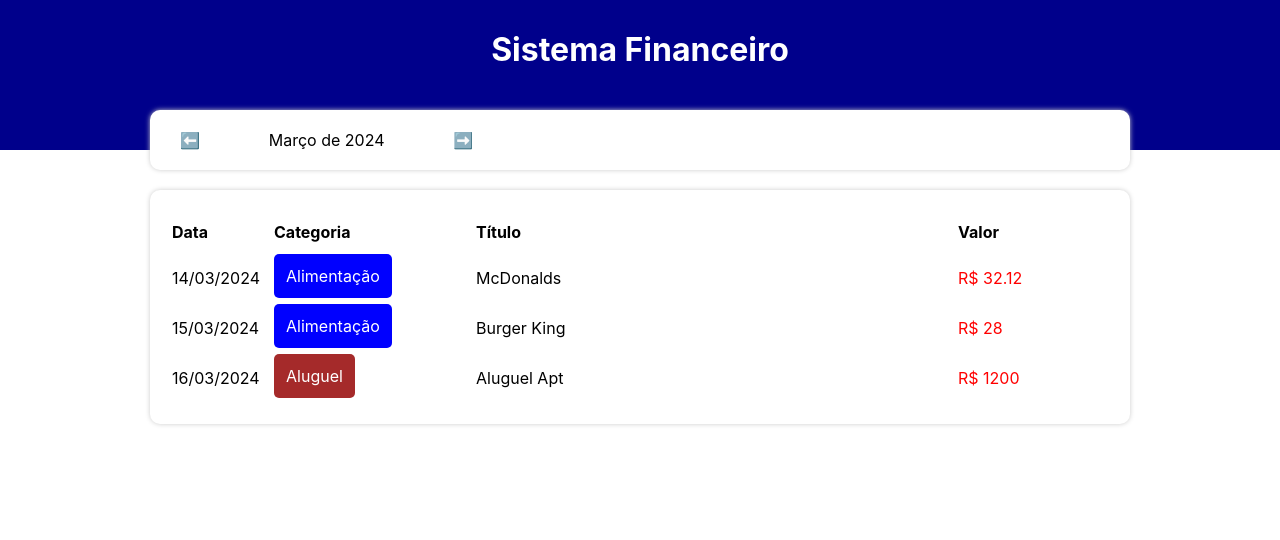
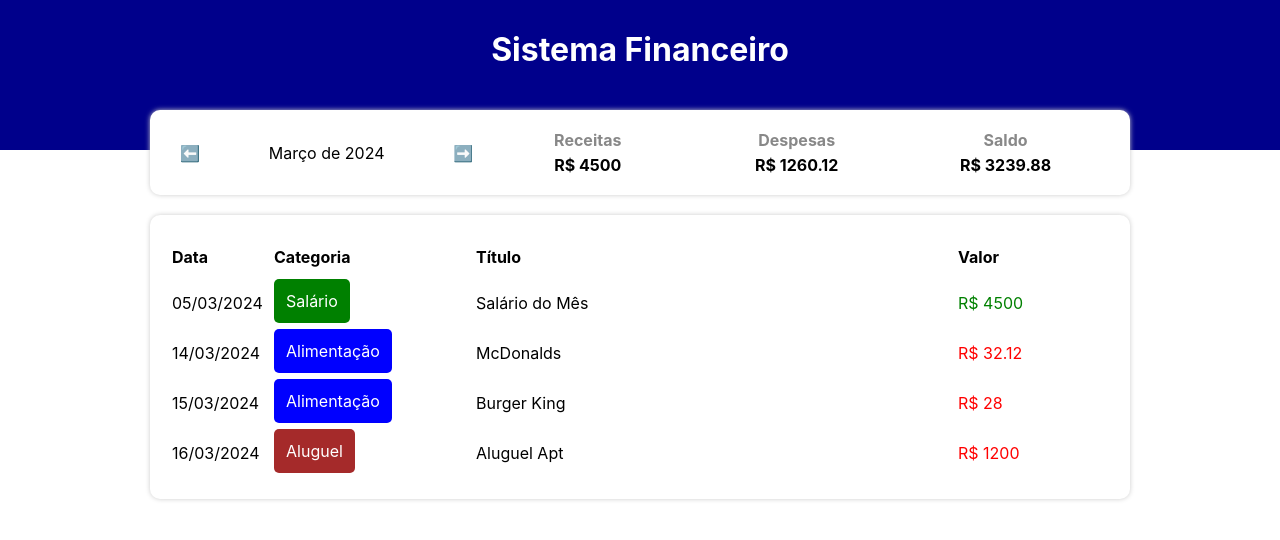
Before and after one commit to pierrialexandervidmar/Gerenciador-Financeiro, a React (Create React App) app: page / in a window 1280 px wide. Shown: the top 540 px of the page. Built offline with nearby package versions, Linux system fonts and the light colour scheme.

Commit message:
Cálculos realizados

```diff
--- a/src/App.tsx
+++ b/src/App.tsx
@@ -17,9 +17,29 @@ const App = () => {
   const [income, setIncome] = useState(0);
   const [expense, setExpense] = useState(0);
 
+  // Monitora a lista filtrada, sempre que houver mudança
   useEffect(() => {
     setFilteredList(filterListByMonth(list, currentMonth))
   }, [list, currentMonth]);
+
+  // Monitora os valores da lista filtrada e faz os cálculos
+  useEffect(() => {
+    let incomeCount = 0;
+    let expenseCount = 0;
+
+    for(let i in filteredList) {
+      // SE as categorias da lista filtrada em tela for do tipo expense
+      if(categories[filteredList[i].category].expense) {
+        expenseCount += filteredList[i].value;
+      } else {
+        incomeCount += filteredList[i].value;
+      }
+    }
+
+    setIncome(incomeCount);
+    setExpense(expenseCount);
+
+  }, [filteredList]);
 
   const handleMonthChange = (newMonth: string) => {
     setCurrentMonth(newMonth);
--- a/src/components/InfoArea/index.tsx
+++ b/src/components/InfoArea/index.tsx
@@ -1,5 +1,6 @@
 import * as C from './styles';
 import { formatCurrentMonth } from '../../helpers/dateFilter';
+import { ResumeItem } from '../ResumeItem';
 
 type Props = {
   currentMonth: string;
@@ -30,7 +31,9 @@ export const InfoArea = ({ currentMonth, onMonthChange, income, expense }: Props
         <C.MonthArrow onClick={() => handlePrevNextMonth('+')}>➡️</C.MonthArrow>
       </C.MonthArea>
       <C.ResumeArea>
-
+        <ResumeItem title="Receitas" value={income} />
+        <ResumeItem title="Despesas" value={expense} />
+        <ResumeItem title="Saldo" value={income - expense} />
       </C.ResumeArea>
     </C.Container>
   );
--- a/src/components/ResumeItem/index.tsx
+++ b/src/components/ResumeItem/index.tsx
@@ -0,0 +1,15 @@
+import * as C from './styles';
+
+type Props = {
+  title: string;
+  value: number;
+}
+
+export const ResumeItem = ({ title, value }: Props) => {
+  return (
+    <C.Container>
+      <C.Title>{title}</C.Title>
+      <C.Info>R$ {value}</C.Info>
+    </C.Container>
+  );
+}
--- a/src/components/ResumeItem/styles.ts
+++ b/src/components/ResumeItem/styles.ts
@@ -0,0 +1,18 @@
+import styled from 'styled-components';
+
+export const Container = styled.div`
+  flex: 1;
+`;
+
+export const Title = styled.div`
+  text-align: center;
+  font-weight: bold;
+  color: #888;
+  margin-bottom: 5px;
+`;
+
+export const Info = styled.div`
+  text-align: center;
+  font-weight: bold;
+  color: #000;
+`;
--- a/src/data/items.ts
+++ b/src/data/items.ts
@@ -1,6 +1,12 @@
 import { Item } from '../types/Item';
 
 export const items: Item[] = [
+  {
+    date: new Date(2024, 2, 5),
+    category: 'salary',
+    title: 'Salário do Mês',
+    value: 4500
+  },
   {
     date: new Date(2024, 2, 14),
     category: 'food',
@@ -25,4 +31,10 @@ export const items: Item[] = [
     title: 'Salário do Mês',
     value: 4500
   },
+  {
+    date: new Date(2024, 3, 26),
+    category: 'rent',
+    title: 'Aluguel Apt',
+    value: 1200
+  },
 ]
```
